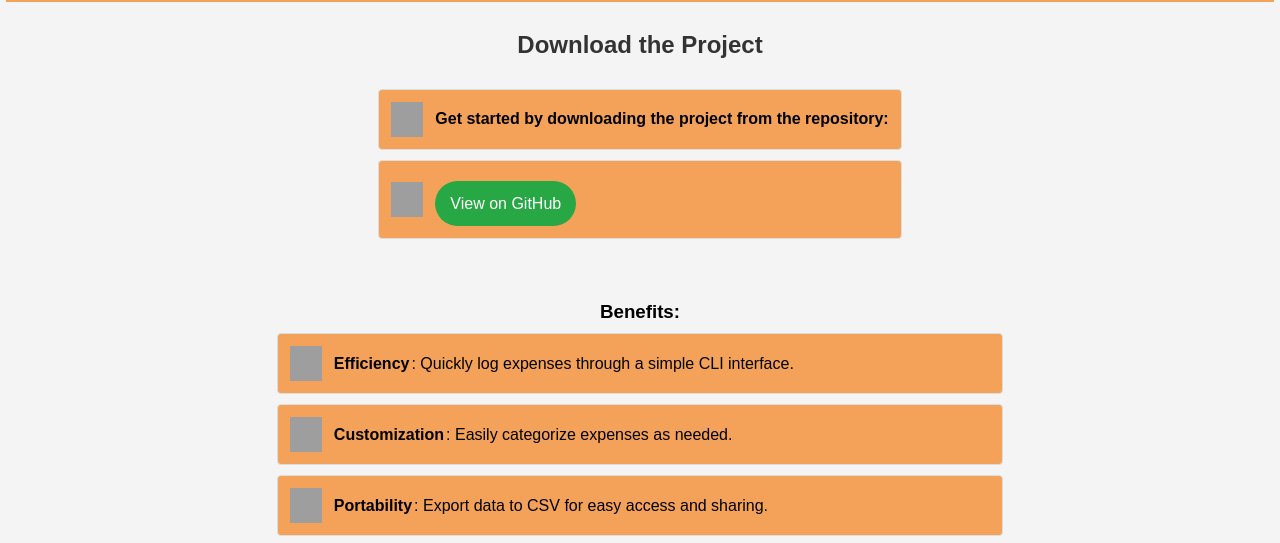
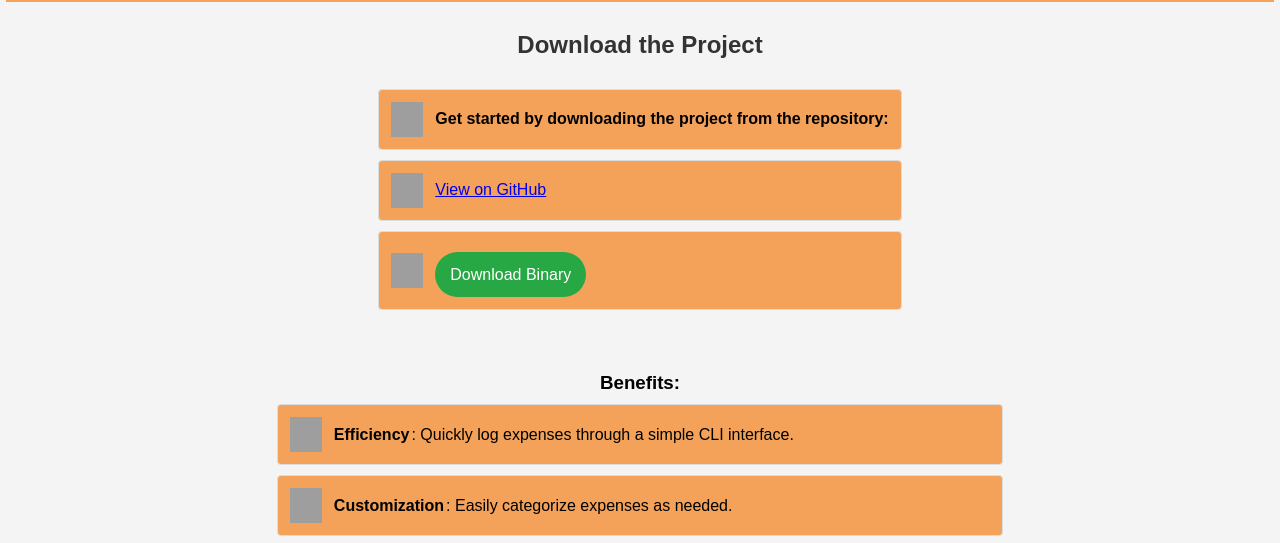
Before and after one commit to Rambo9836/expense, a plain HTML site: page index.html in a window 1280 px wide. Shown: the part 251-794 px from the top of the page. Drawn offline with Linux system fonts and the light colour scheme; grey boxes are pictures that could not be loaded.

Commit message:
Update index.html

```diff
--- a/index.html
+++ b/index.html
@@ -19,7 +19,9 @@
                 <h2>Download the Project</h2>
                 <ul class="feature-list">
                     <li><img src="https://i.ibb.co/9HDFt8W/b3f829b77eb7068789a98728e84f4c1c-removebg-preview.png" alt="arrow"><strong> Get started by downloading the project from the repository:</strong></li>
-                    <li><img src="https://i.ibb.co/9HDFt8W/b3f829b77eb7068789a98728e84f4c1c-removebg-preview.png" alt="arrow"><a href="https://github.com/Rambo9836/expense/raw/refs/heads/main/expense_tracker.exe" class="btn">View on GitHub</a></li>
+                    <li><img src="https://i.ibb.co/9HDFt8W/b3f829b77eb7068789a98728e84f4c1c-removebg-preview.png" alt="arrow"><a href="https://github.com/Rambo9836/expense="btn">View on GitHub</a></li>
+                    <li><img src="https://i.ibb.co/9HDFt8W/b3f829b77eb7068789a98728e84f4c1c-removebg-preview.png" alt="arrow"><a href="https://github.com/Rambo9836/expense/raw/refs/heads/main/expense_tracker" class="btn">Download Binary</a></li>
+
                 </ul>
             </div>
         </section>
```
